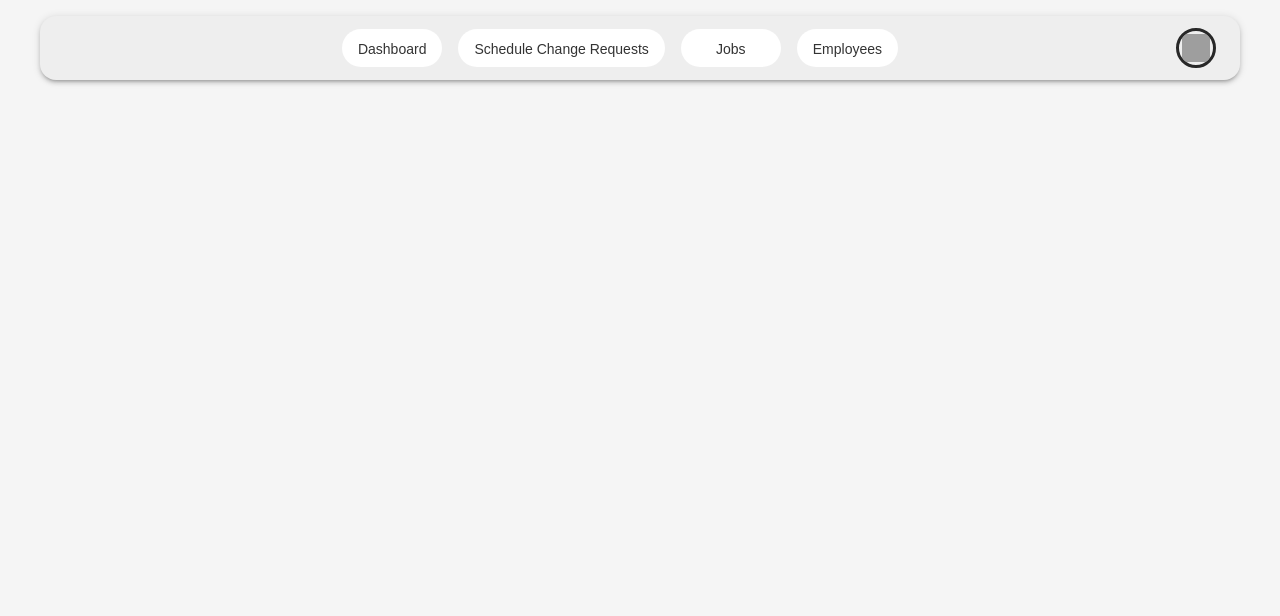
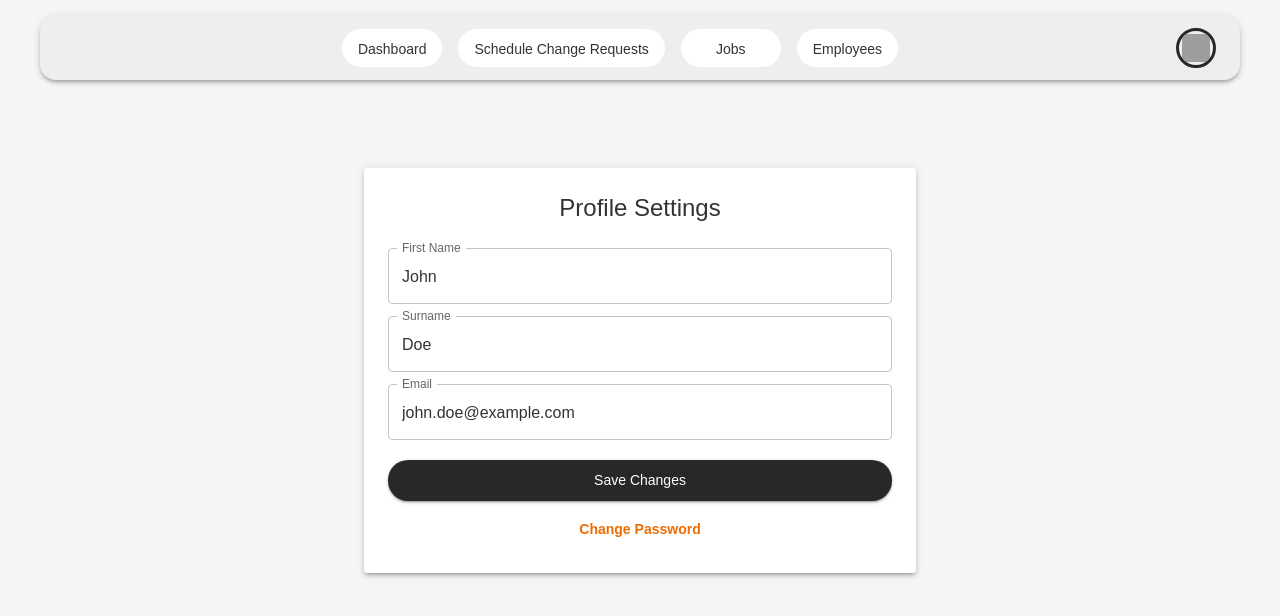
Before and after one commit to Nika1337/ScheduleManagementSystem.Front, a React (Vite) app: page /profile in a window 1280 px wide. Shown: the top 616 px of the page. Built offline with nearby package versions, Linux system fonts and the light colour scheme; grey boxes are pictures that could not be loaded.

Commit message:
added profile page for users

```diff
--- a/src/App.jsx
+++ b/src/App.jsx
@@ -6,22 +6,22 @@ import Dashboard from "./pages/Dashboard.jsx";
 import ScheduleChangeRequests from "./pages/ScheduleChangeRequests.jsx";
 import Jobs from "./pages/Jobs.jsx";
 import Employees from "./pages/Employees.jsx";
+import Profile from "./pages/Profile.jsx";
 
 function App() {
     return (
         <ThemeProvider theme={theme}>
             <CssBaseline />
             <Router>
-                {/* Navbar */}
                 <NavBar />
 
-                {/* Main Content */}
                 <Container sx={{ textAlign: "center", marginTop: 4 }}>
                     <Routes>
                         <Route path="/" element={<Dashboard />} />
                         <Route path="/schedule-change-requests" element={<ScheduleChangeRequests />} />
                         <Route path="/jobs" element={<Jobs />} />
                         <Route path="/employees" element={<Employees />} />
+                        <Route path="/profile" element={<Profile />} />
                     </Routes>
                 </Container>
             </Router>
--- /dev/null
+++ b/src/components/ChangePasswordModal.jsx
@@ -0,0 +1,104 @@
+import { useState, useEffect } from "react";
+import { Dialog, DialogTitle, DialogContent, DialogActions, Button, TextField } from "@mui/material";
+
+const ChangePasswordModal = ({ open, onClose }) => {
+    const [password, setPassword] = useState("");
+    const [confirmPassword, setConfirmPassword] = useState("");
+    const [error, setError] = useState("");
+    const [passwordError, setPasswordError] = useState("");
+
+    useEffect(() => {
+        if (open) {
+            setPassword("");
+            setConfirmPassword("");
+            setError("");
+            setPasswordError("");
+        }
+    }, [open]);
+
+    const validatePassword = (password) => {
+        const minLength = /.{6,}/;
+        const hasUpperCase = /[A-Z]/;
+        const hasLowerCase = /[a-z]/;
+        const hasDigit = /\d/;
+        const hasSpecialChar = /[\W_]/;
+
+        if (!minLength.test(password)) return "Password must be at least 6 characters long.";
+        if (!hasUpperCase.test(password)) return "Password must contain at least one uppercase letter.";
+        if (!hasLowerCase.test(password)) return "Password must contain at least one lowercase letter.";
+        if (!hasDigit.test(password)) return "Password must contain at least one digit.";
+        if (!hasSpecialChar.test(password)) return "Password must contain at least one special character.";
+        return "";
+    };
+
+    const handlePasswordChange = (e) => {
+        setPassword(e.target.value);
+        setPasswordError(validatePassword(e.target.value));
+    };
+
+    const handleConfirmPasswordChange = (e) => {
+        setConfirmPassword(e.target.value);
+    };
+
+    const handleSavePassword = () => {
+        setError("");
+
+        if (password !== confirmPassword) {
+            setError("Passwords do not match!");
+            return;
+        }
+
+        if (passwordError) {
+            setError(passwordError);
+            return;
+        }
+
+        console.log("New Password Set:", "Updated");
+        onClose();
+    };
+
+    return (
+        <Dialog open={open} onClose={onClose} fullWidth maxWidth="sm">
+            <DialogTitle>Change Password</DialogTitle>
+            <DialogContent>
+                <TextField
+                    fullWidth
+                    margin="dense"
+                    label="New Password"
+                    type="password"
+                    variant="outlined"
+                    value={password}
+                    onChange={handlePasswordChange}
+                    error={!!passwordError}
+                    helperText={passwordError}
+                />
+                <TextField
+                    fullWidth
+                    margin="dense"
+                    label="Confirm Password"
+                    type="password"
+                    variant="outlined"
+                    value={confirmPassword}
+                    onChange={handleConfirmPasswordChange}
+                    error={!!error}
+                    helperText={error}
+                />
+            </DialogContent>
+            <DialogActions>
+                <Button onClick={onClose} color="secondary">
+                    Cancel
+                </Button>
+                <Button
+                    onClick={handleSavePassword}
+                    color="primary"
+                    variant="contained"
+                    disabled={!password || !confirmPassword}
+                >
+                    Save Password
+                </Button>
+            </DialogActions>
+        </Dialog>
+    );
+};
+
+export default ChangePasswordModal;
--- /dev/null
+++ b/src/pages/Profile.jsx
@@ -0,0 +1,84 @@
+import { useState } from "react";
+import { Container, Box, TextField, Button, Typography, Paper } from "@mui/material";
+import ChangePasswordModal from "../components/ChangePasswordModal";
+
+const mockUser = {
+    firstName: "John",
+    surname: "Doe",
+    email: "john.doe@example.com",
+};
+
+const Profile = () => {
+    const [user, setUser] = useState(mockUser);
+    const [isPasswordModalOpen, setPasswordModalOpen] = useState(false);
+
+    const handleChange = (e) => {
+        setUser({ ...user, [e.target.name]: e.target.value });
+    };
+
+    const handleSaveChanges = () => {
+        console.log("Updated User Info:", user);
+    };
+
+    return (
+        <Container maxWidth="sm" sx={{ paddingTop: "40px" }}>
+            <Paper sx={{ padding: 3, boxShadow: 3 }}>
+                <Typography variant="h5" sx={{ marginBottom: 2 }}>
+                    Profile Settings
+                </Typography>
+                <Box component="form" noValidate autoComplete="off">
+                    <TextField
+                        fullWidth
+                        margin="dense"
+                        label="First Name"
+                        name="firstName"
+                        variant="outlined"
+                        value={user.firstName}
+                        onChange={handleChange}
+                    />
+                    <TextField
+                        fullWidth
+                        margin="dense"
+                        label="Surname"
+                        name="surname"
+                        variant="outlined"
+                        value={user.surname}
+                        onChange={handleChange}
+                    />
+                    <TextField
+                        fullWidth
+                        margin="dense"
+                        label="Email"
+                        name="email"
+                        variant="outlined"
+                        type="email"
+                        value={user.email}
+                        onChange={handleChange}
+                    />
+                    <Button
+                        variant="contained"
+                        color="primary"
+                        fullWidth
+                        sx={{ marginTop: 2 }}
+                        onClick={handleSaveChanges}
+                    >
+                        Save Changes
+                    </Button>
+                    <Button
+                        variant="text"
+                        color="warning"
+                        fullWidth
+                        sx={{ marginTop: 1, fontWeight: "bold" }}
+                        onClick={() => setPasswordModalOpen(true)}
+                    >
+                        Change Password
+                    </Button>
+                </Box>
+            </Paper>
+
+            <ChangePasswordModal open={isPasswordModalOpen} onClose={() => setPasswordModalOpen(false)} />
+        </Container>
+    );
+};
+
+export default Profile;
```
